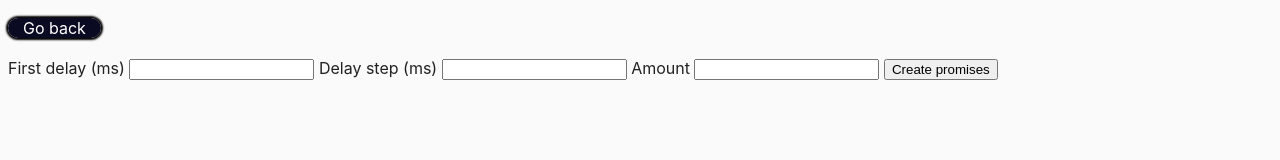
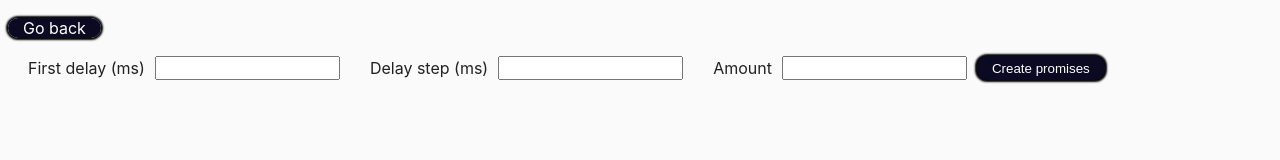
Before and after one commit to 0trava/goit-js-hw-09, a website built with Parcel: page src/03-promises.html in a window 1280 px wide. Built offline with nearby package versions, Linux system fonts and the light colour scheme.

Commit message:
add css task-03

```diff
--- a/src/03-promises.html
+++ b/src/03-promises.html
@@ -6,6 +6,7 @@
     <title>Promise generator</title>
     <link rel="stylesheet" href="css/common.css" />
     <link rel="stylesheet" href="css/styles_for_buttons.css" />
+    <link rel="stylesheet" href="css/03-promises.css" />
   </head>
   <body>
     <p><a class="button-link" href="index.html">Go back</a></p>
@@ -23,7 +24,7 @@
         Amount
         <input type="number" name="amount" required />
       </label>
-      <button type="submit">Create promises</button>
+      <button class="button-link" type="submit">Create promises</button>
     </form>
 
     <script src="js/03-promises.js" type="module"></script>
--- /dev/null
+++ b/src/css/03-promises.css
@@ -0,0 +1,13 @@
+.form{
+    display: flex;
+}
+
+label{
+    display: flex;
+    margin-left: 20px;
+}
+
+label > input{
+    margin-right: 10px;
+    margin-left: 10px;
+}
```
